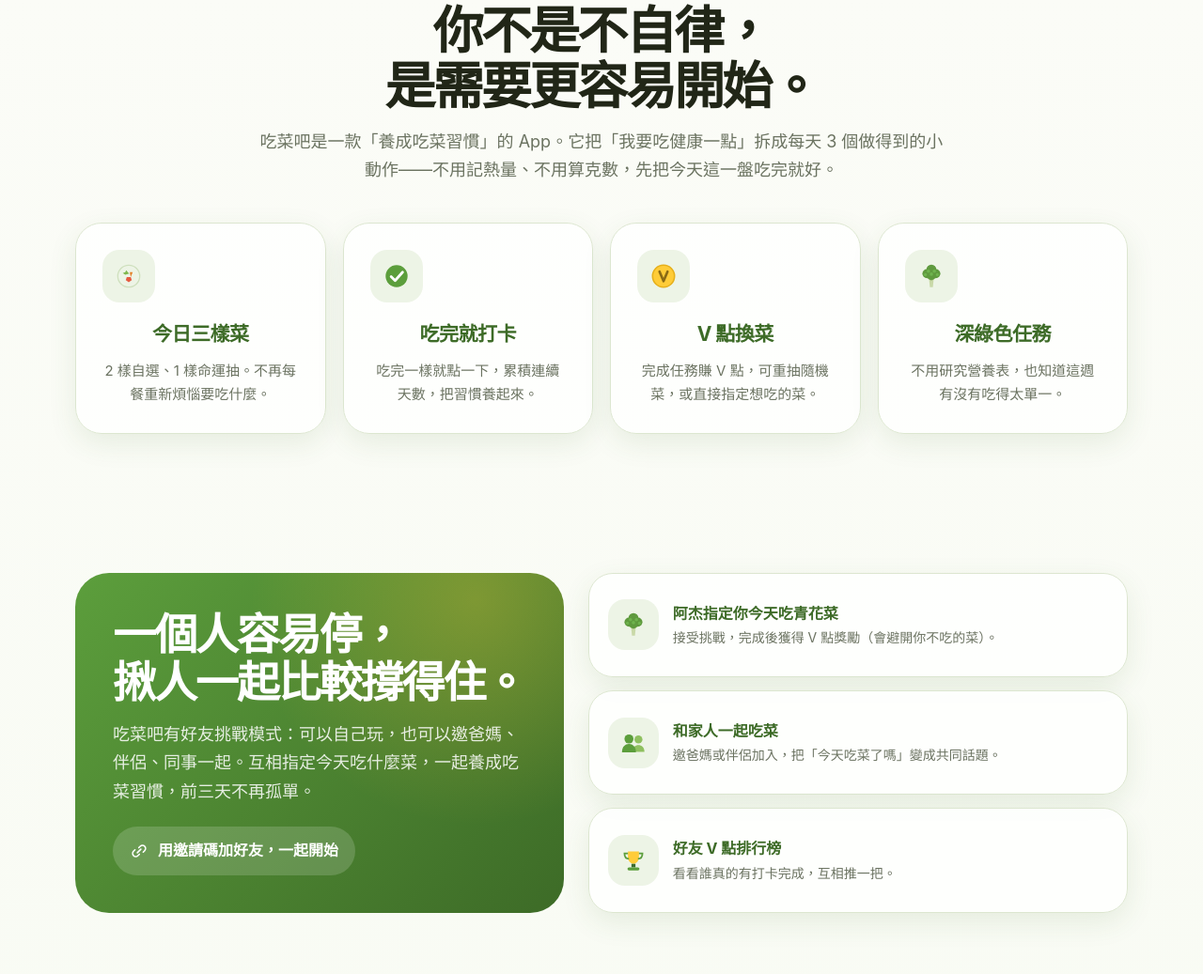
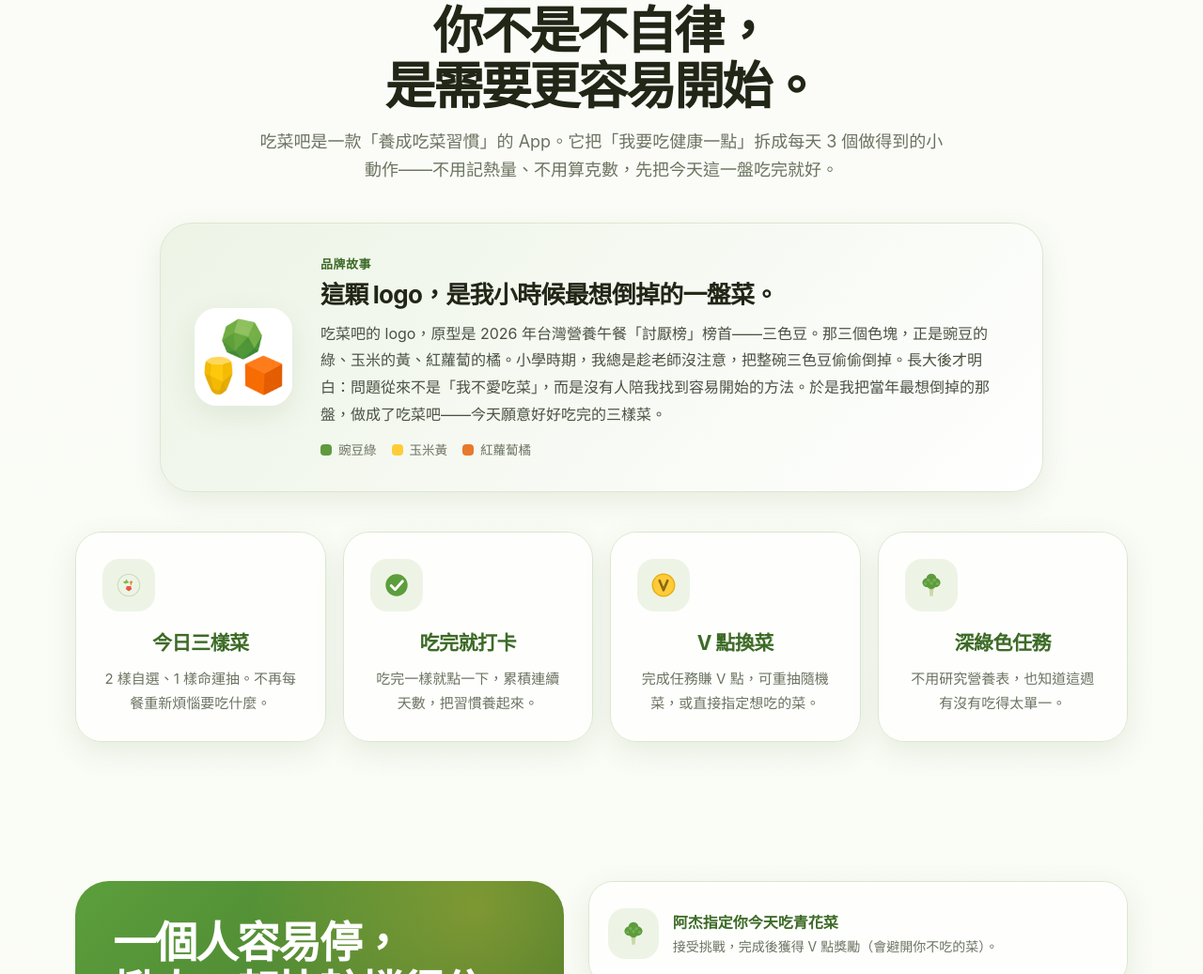
Before and after one commit to EatVege/eatvege.github.io, a plain HTML site: page index.html in a window 1280 px wide. Shown: the part 2545-3582 px from the top of the page at 94% size. Drawn offline with Linux system fonts and the light colour scheme.

Commit message:
feat: add brand origin story linking logo to 三色豆
於「你不是不自律，是需要更容易開始」區塊新增品牌故事卡片：
logo 原型為 2026 台灣營養午餐討厭榜榜首三色豆（豌豆綠／玉米黃／紅蘿蔔橘），
以第一人稱帶出「小時候把三色豆偷偷倒掉」到創立吃菜吧的動機，呼應該區標題。

Co-Authored-By: Claude Opus 4.8 <noreply@anthropic.com>

```diff
--- a/index.html
+++ b/index.html
@@ -216,6 +216,21 @@
     .turn { text-align: center; }
     .turn .eyebrow { margin: 0 auto 18px; }
 
+    /* 品牌起源故事 */
+    .origin {
+      display: grid; grid-template-columns: auto 1fr; gap: 30px; align-items: center;
+      text-align: left; max-width: 940px; margin: 4px auto 42px; padding: 32px 36px;
+      border-radius: 34px; background: linear-gradient(135deg, var(--card-green), #fff);
+      border: 1px solid var(--line); box-shadow: var(--shadow-sm);
+    }
+    .origin .logo { width: 104px; height: 104px; border-radius: 24px; background: #fff; object-fit: cover; box-shadow: var(--shadow-sm); flex: none; }
+    .origin .kicker { color: var(--matcha-dark); font-weight: 900; font-size: 13px; letter-spacing: .04em; }
+    .origin h3 { margin: 6px 0 10px; color: var(--ink); font-size: clamp(20px, 2.4vw, 26px); line-height: 1.25; letter-spacing: -.03em; }
+    .origin p { margin: 0; color: #4A5142; font-size: 16px; line-height: 1.8; }
+    .origin .beans { margin: 12px 0 0; display: flex; gap: 16px; flex-wrap: wrap; font-size: 13.5px; color: var(--muted); }
+    .origin .beans span { display: inline-flex; align-items: center; gap: 7px; }
+    .origin .dot { width: 12px; height: 12px; border-radius: 4px; display: inline-block; }
+
     /* Feature grid */
     .grid { display: grid; grid-template-columns: repeat(4, 1fr); gap: 18px; }
     .feature {
@@ -306,6 +321,9 @@
       section { padding: 50px 0; }
       .reality { border-radius: 32px; padding: 44px 0; }
       .feature, .panel, .stat-card, .quote-card { padding: 26px; }
+      .origin { grid-template-columns: 1fr; gap: 18px; text-align: center; padding: 26px; }
+      .origin .logo { width: 84px; height: 84px; margin: 0 auto; }
+      .origin .beans { justify-content: center; }
       .final-cta { padding: 36px 22px; border-radius: 32px; }
       .footer-inner { align-items: flex-start; flex-direction: column; }
     }
@@ -582,6 +600,20 @@
         <p>吃菜吧是一款「養成吃菜習慣」的 App。它把「我要吃健康一點」拆成每天 3 個做得到的小動作——不用記熱量、不用算克數，先把今天這一盤吃完就好。</p>
       </div>
 
+      <div class="origin">
+        <img class="logo" src="assets/eatvege-logo.png" alt="吃菜吧 logo">
+        <div>
+          <div class="kicker">品牌故事</div>
+          <h3>這顆 logo，是我小時候最想倒掉的一盤菜。</h3>
+          <p>吃菜吧的 logo，原型是 2026 年台灣營養午餐「討厭榜」榜首——三色豆。那三個色塊，正是豌豆的綠、玉米的黃、紅蘿蔔的橘。小學時期，我總是趁老師沒注意，把整碗三色豆偷偷倒掉。長大後才明白：問題從來不是「我不愛吃菜」，而是沒有人陪我找到容易開始的方法。於是我把當年最想倒掉的那盤，做成了吃菜吧——今天願意好好吃完的三樣菜。</p>
+          <div class="beans" aria-hidden="true">
+            <span><i class="dot" style="background:#5F9A3E"></i>豌豆綠</span>
+            <span><i class="dot" style="background:#FFCC38"></i>玉米黃</span>
+            <span><i class="dot" style="background:#E8792B"></i>紅蘿蔔橘</span>
+          </div>
+        </div>
+      </div>
+
       <div class="grid">
         <article class="feature">
           <div class="icon"><svg class="ic"><use href="#i-plate"/></svg></div>
```
